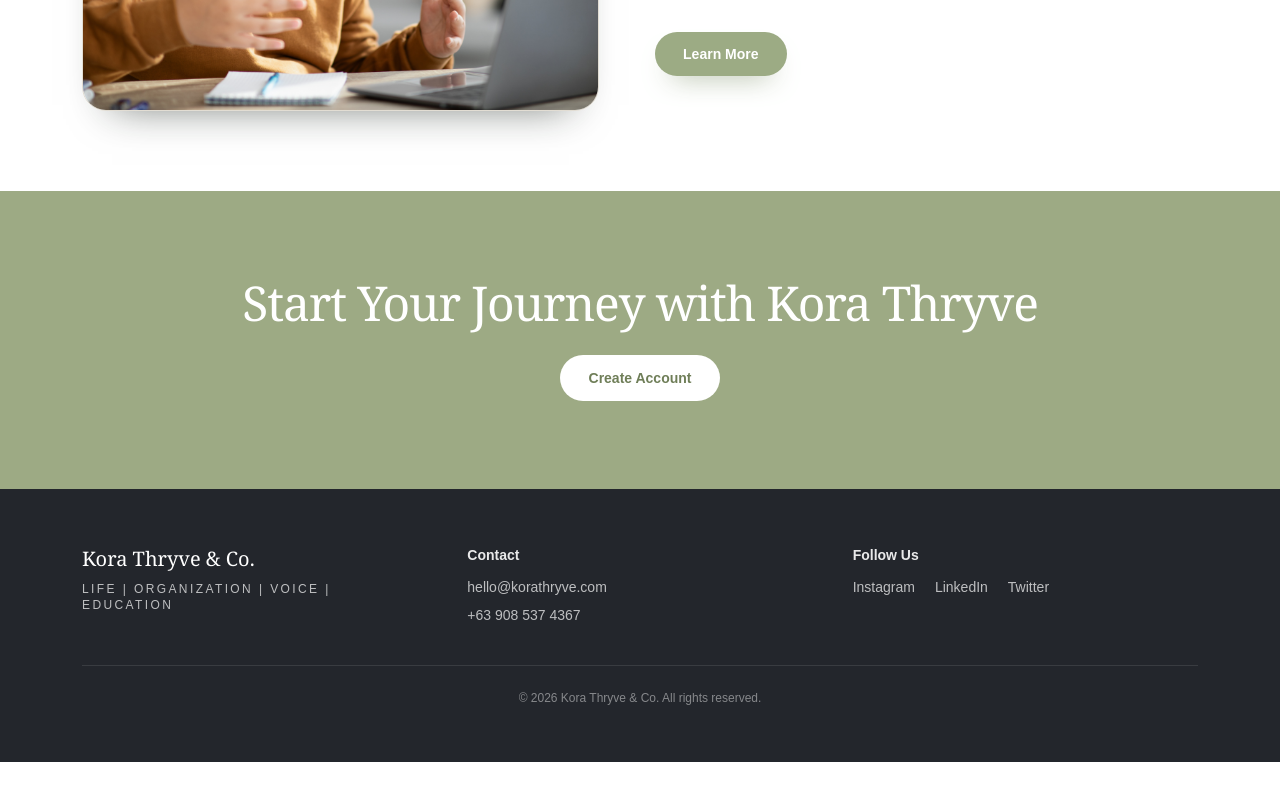
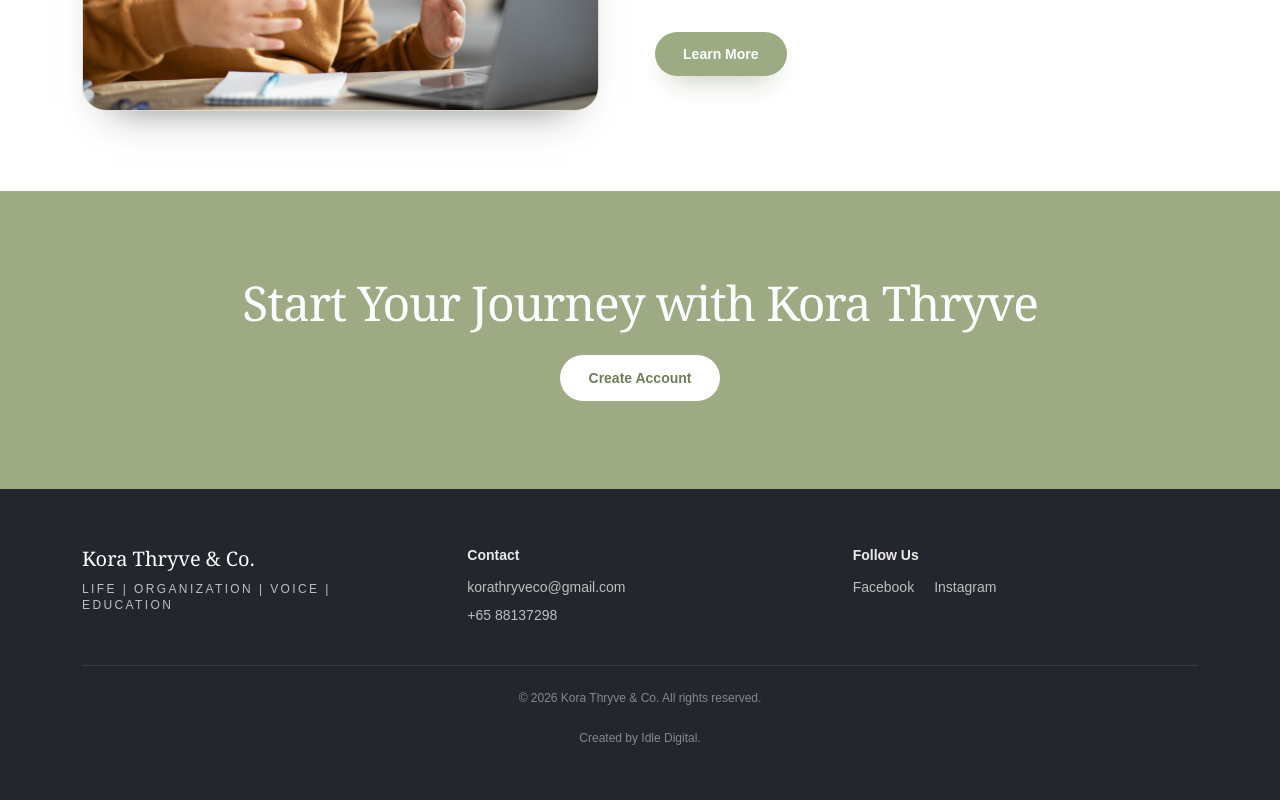
Before and after one commit to Miryldeleon/Kora-Thryve-Co, a Next.js app: page / in a window 1280 px wide. Shown: the part 2123-2923 px from the top of the page. Before the commit the page ends 2885 px from the top, so only its background shows below. Built offline with nearby package versions, Linux system fonts and the light colour scheme.

Commit message:
feat - Update contact information and social media links in site chrome

```diff
--- a/src/components/marketing/site-chrome.tsx
+++ b/src/components/marketing/site-chrome.tsx
@@ -81,31 +81,30 @@ export function MarketingFooter() {
           <div>
             <h3 className="text-sm font-semibold text-white/90">Contact</h3>
             <a
-              href="mailto:hello@korathryve.com"
+              href="mailto:korathryveco@gmail.com"
               className="mt-3 block text-sm text-white/70 transition hover:text-white"
             >
-              hello@korathryve.com
+              korathryveco@gmail.com
             </a>
-            <a href="tel:+639085374367" className="mt-2 block text-sm text-white/70 transition hover:text-white">
-              +63 908 537 4367
+            <a href="tel:+6588137298" className="mt-2 block text-sm text-white/70 transition hover:text-white">
+              +65 88137298
+
             </a>
           </div>
           <div>
             <h3 className="text-sm font-semibold text-white/90">Follow Us</h3>
             <div className="mt-3 flex gap-5 text-sm text-white/70">
-              <a href="#" className="transition hover:text-white">
+              <a href="https://www.facebook.com/profile.php?id=61585226572304" className="transition hover:text-white">
+                Facebook
+              </a>
+              <a href="https://www.instagram.com/korathryveco" className="transition hover:text-white">
                 Instagram
-              </a>
-              <a href="#" className="transition hover:text-white">
-                LinkedIn
-              </a>
-              <a href="#" className="transition hover:text-white">
-                Twitter
               </a>
             </div>
           </div>
         </div>
         <p className="mt-6 text-center text-xs text-white/45">© 2026 Kora Thryve & Co. All rights reserved.</p>
+        <p className="mt-6 text-center text-xs text-white/45">Created by Idle Digital.</p>
       </SectionContainer>
     </footer>
   )
```
